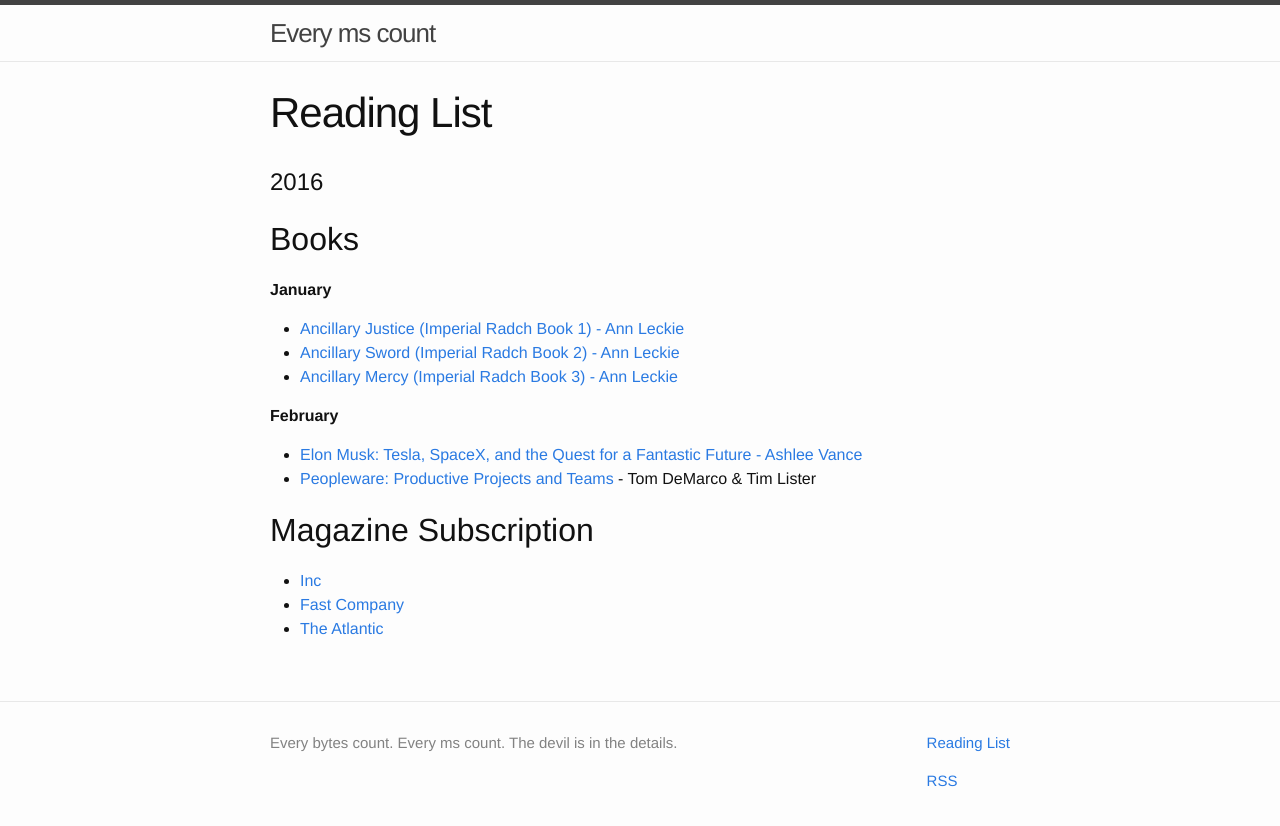
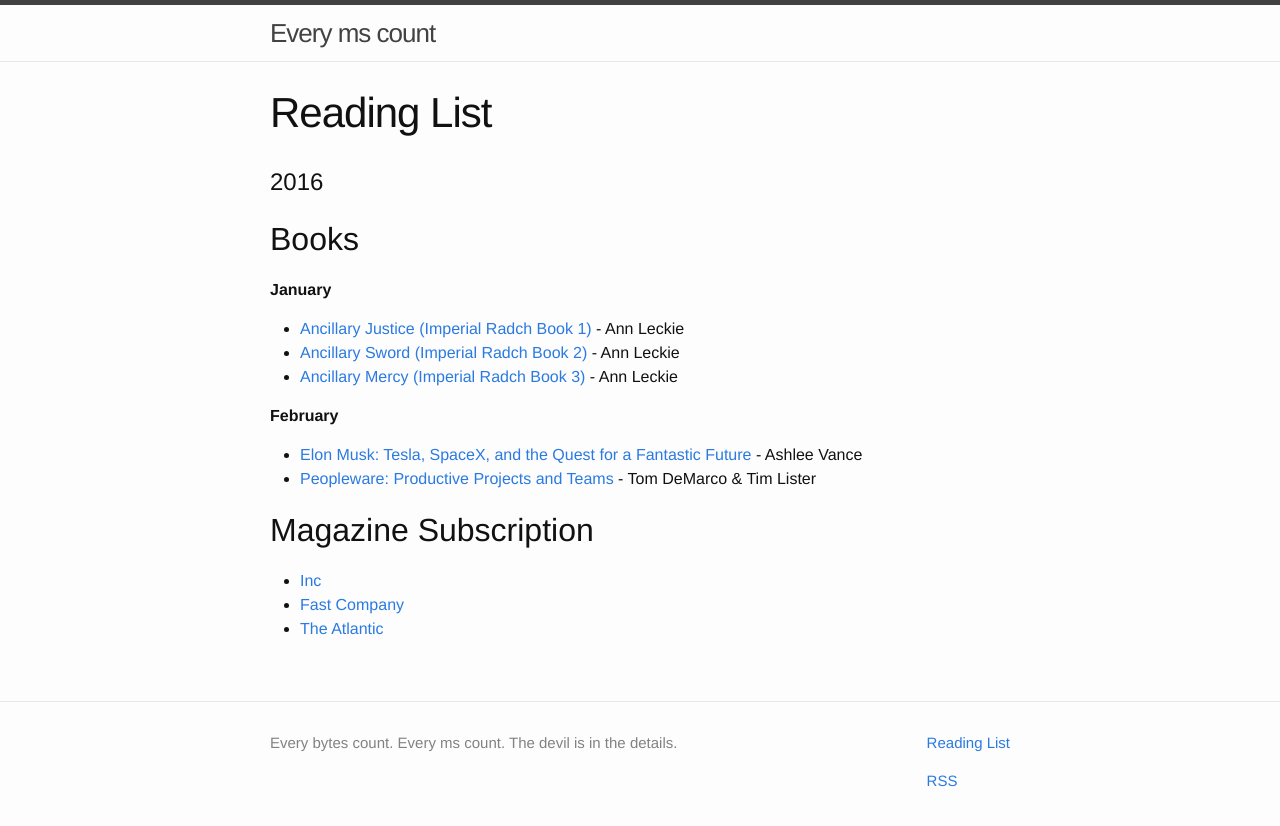
Before and after one commit to mipstian/genintho.github.io, a Jekyll site: the page built from reading-list.md, in a window 1280 px wide. Shown: the top 826 px of the page. Built offline with Jekyll 4.4.1, drawn with Linux system fonts in a browser that asks for light colours.

```diff
--- a/reading-list.md
+++ b/reading-list.md
@@ -11,13 +11,13 @@ title: Reading List
 
 __January__
 
-- [Ancillary Justice (Imperial Radch Book 1) - Ann Leckie](http://amzn.to/1Xuu6YO)
-- [Ancillary Sword (Imperial Radch Book 2)  - Ann Leckie](http://amzn.to/246xOMS)
-- [Ancillary Mercy (Imperial Radch Book 3) - Ann Leckie](http://amzn.to/246xRIw)
+- [Ancillary Justice (Imperial Radch Book 1)](http://amzn.to/1Xuu6YO) - Ann Leckie
+- [Ancillary Sword (Imperial Radch Book 2)](http://amzn.to/246xOMS) - Ann Leckie
+- [Ancillary Mercy (Imperial Radch Book 3)](http://amzn.to/246xRIw) - Ann Leckie
 
 __February__
 
-- [Elon Musk: Tesla, SpaceX, and the Quest for a Fantastic Future - Ashlee Vance](http://amzn.to/1Xuu3MJ)
+- [Elon Musk: Tesla, SpaceX, and the Quest for a Fantastic Future](http://amzn.to/1Xuu3MJ) - Ashlee Vance
 - [Peopleware: Productive Projects and Teams](http://amzn.to/1OGGqOX) - Tom DeMarco & Tim Lister
 
 ## Magazine Subscription
```
